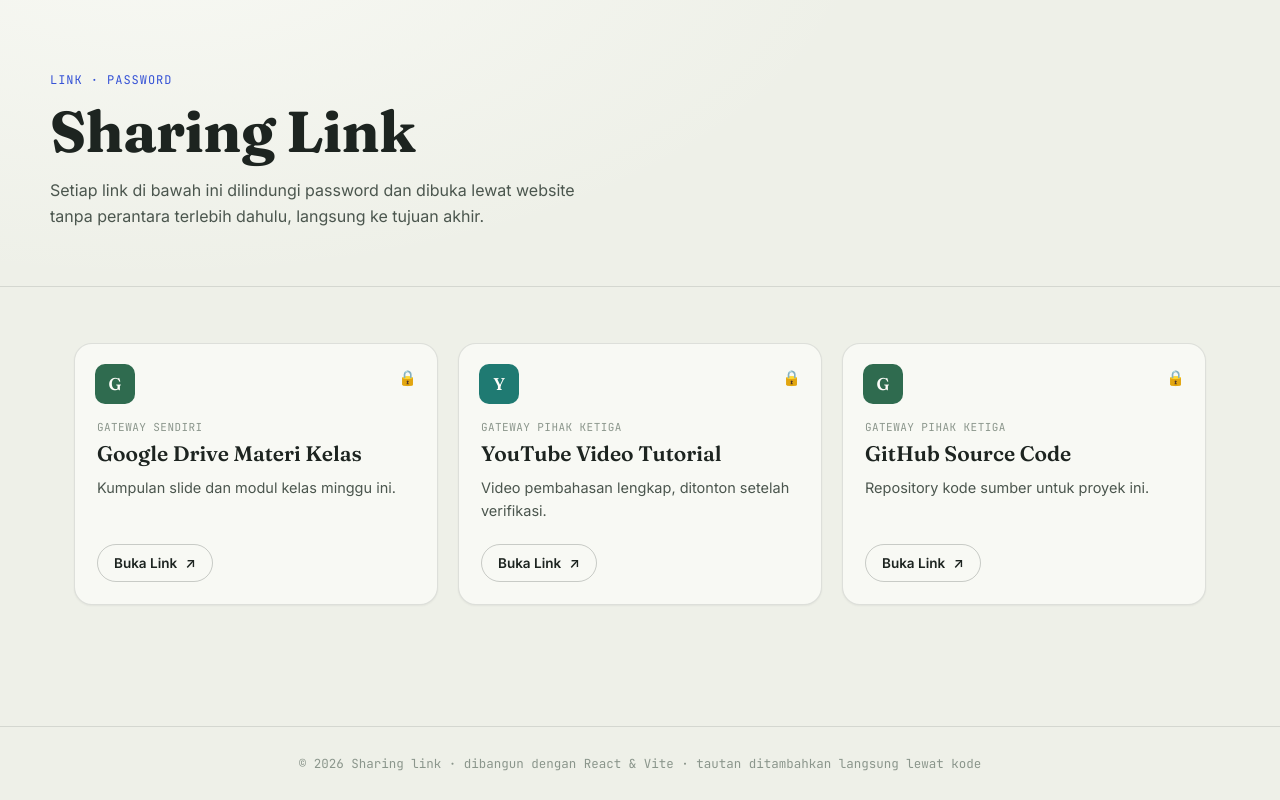
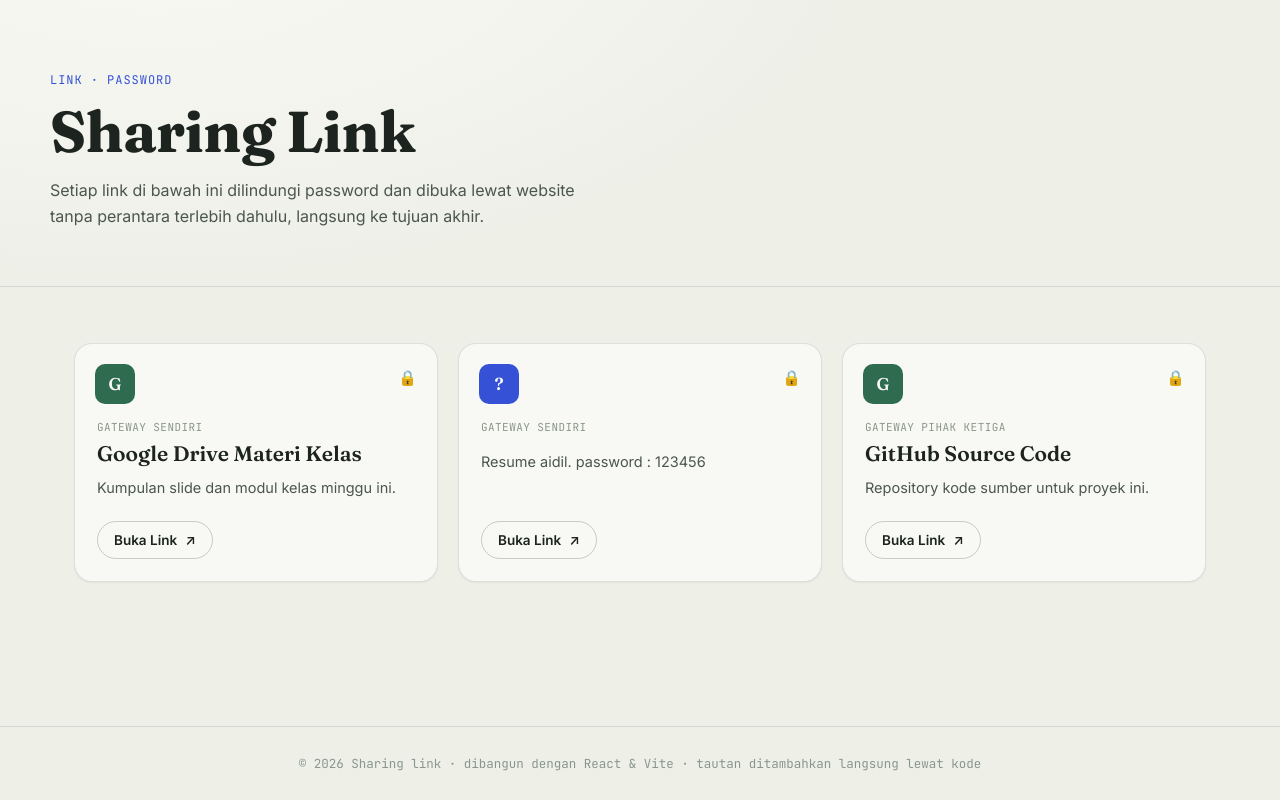
Before and after one commit to rdyt7/link, a React (Vite) app: page / in a window 1280 px wide. Built offline with nearby package versions, Linux system fonts and the light colour scheme.

Commit message:
add new link

```diff
--- a/src/data/links.js
+++ b/src/data/links.js
@@ -50,12 +50,12 @@
   },
   {
     id: 2,
-    title: "YouTube Video Tutorial",
-    description: "Video pembahasan lengkap, ditonton setelah verifikasi.",
-    gatewayUrl: "https://shortlink-pihak-ketiga.contoh.com/x1",
+    title: "",
+    description: "Resume aidil. password : 123456",
+    gatewayUrl: "",
     url: "https://youtube.com",
-    password: "abc123",
-    selfHosted: false,
+    password: "123456",
+    selfHosted: true,
   },
   {
     id: 3,
```
